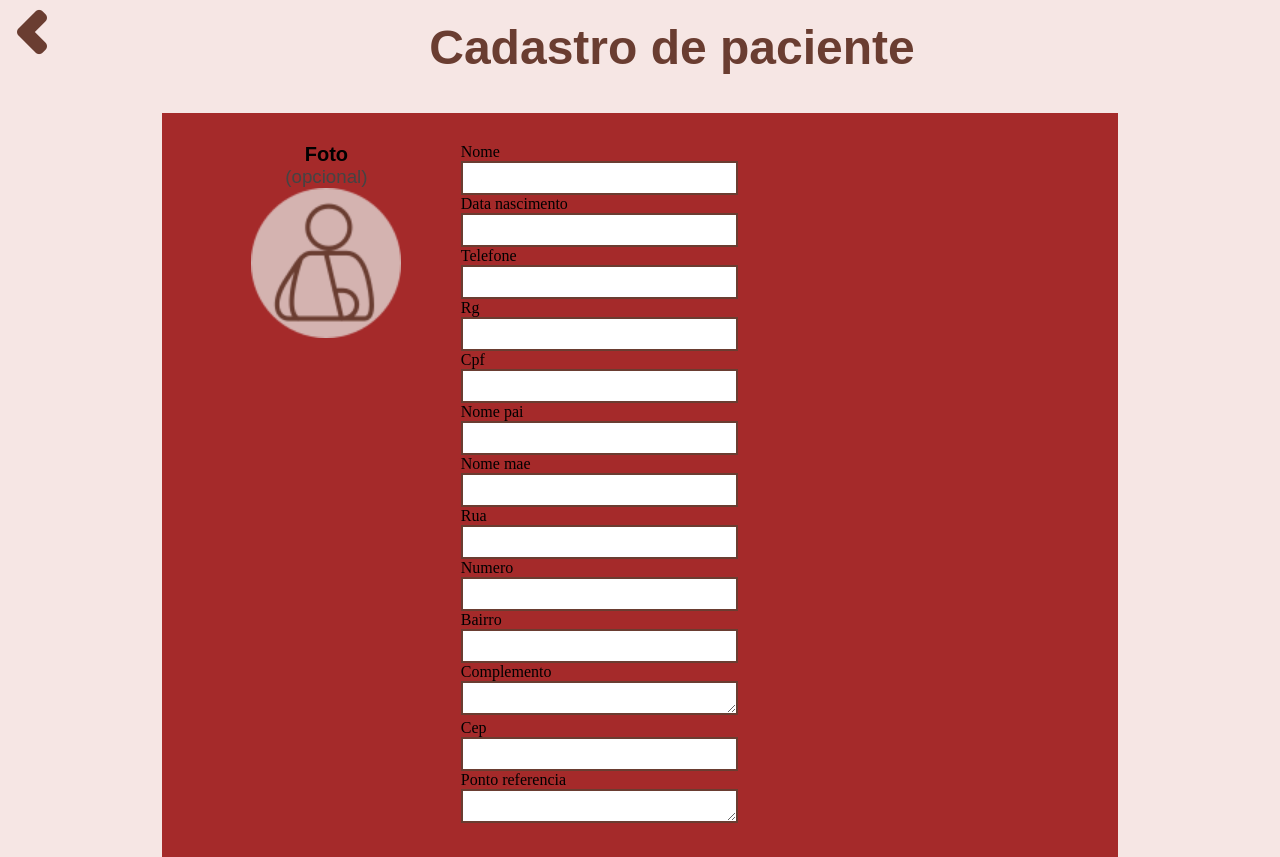
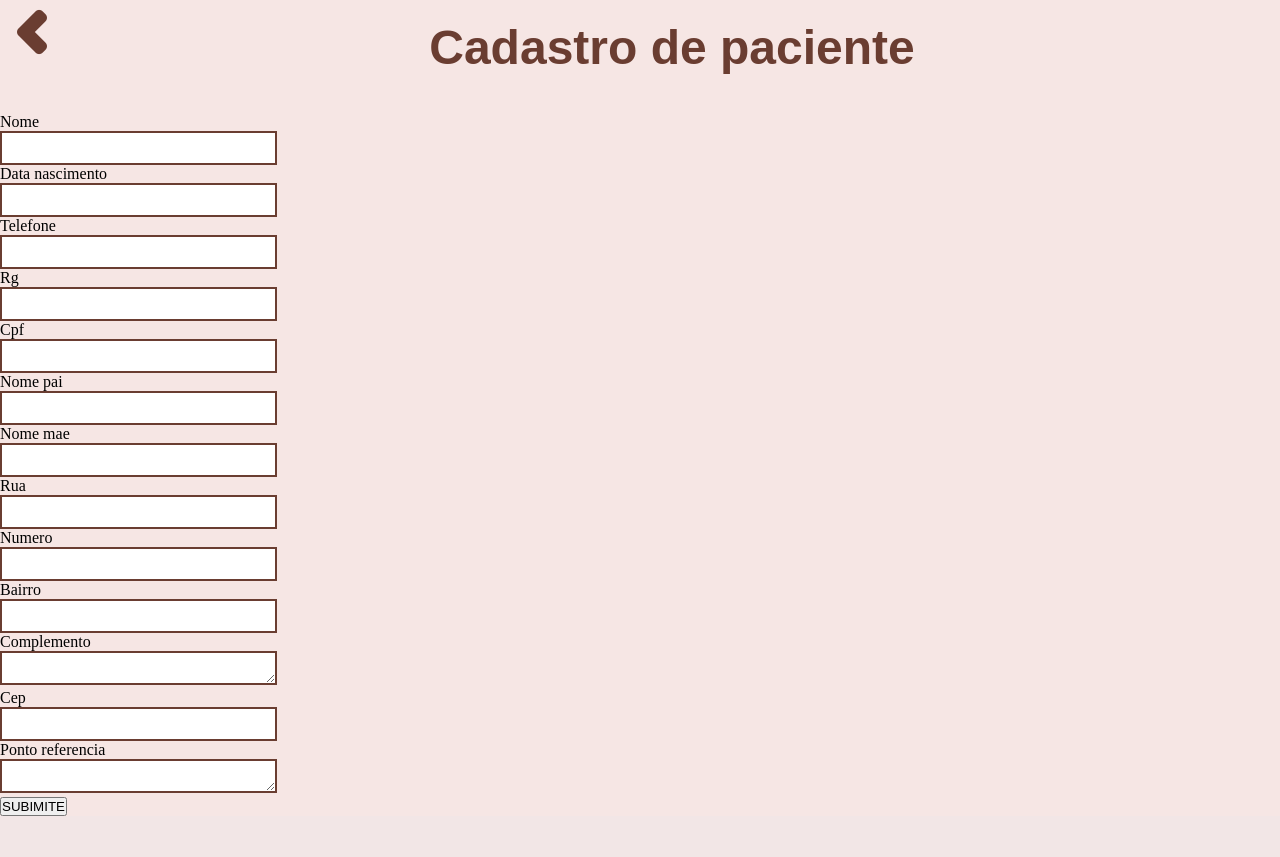
Before and after one commit to FabricioEllerSL/Clinica-Salutar, a Django app: page /pacientes/cadastro/ in a window 1280 px wide. Shown: the part 71-928 px from the top of the page. After the commit the page ends 887 px from the top, so only its background shows below. Run offline with Django 5.2, Linux system fonts and the light colour scheme.

Commit message:
fix: corrigindo cadastro paciente

```diff
--- a/pacientes/templates/pacientes/cadastro.html
+++ b/pacientes/templates/pacientes/cadastro.html
@@ -9,20 +9,18 @@
 </div>
 
 <main>
-    <div class="cadastro-infos-container">
-        <div class="cadastro-infos-section">
-            <h3 class="foto-title">Foto <br> <h3 class="foto-title-grey">(opcional)</h3></h3>
-            <div style="width: 100%; text-align: center;">
-                <img src="{% static 'home/imagens/paciente-icon.png' %}" alt="" height="150">
-            </div>
-        </div>
-        <div class="cadastro-fields-container">
-            {% for field in form %}
+    <form method="post" >
+        {% csrf_token %}
+
+        {% for field in form %}
             <label class="cadastro-label" for="{{ field.id_for_label }}">{{ field.label }}</label><br>
             {{ field }}<br>
-            {% endfor %}
-        </div>
-    </div>
+        {% endfor %}
+
+        <button type="submit">SUBIMITE</button>
+
+
+    </form>
 
 </main>
 
--- a/pacientes/views.py
+++ b/pacientes/views.py
@@ -92,13 +92,14 @@ def cadastrar_paciente(request):
 
     """ Essa view exibe o formulario de cadastro do paciente """
 
+    form = PacienteForm()
+
     if request.method == 'POST':
         form = PacienteForm(request.POST)
         if form.is_valid():
             form.save()
             return redirect('pacientes:display_pacientes')  # redirecionar para página de sucesso após cadastro
-    else:
-        form = PacienteForm()
+
 
     context_ = {
         'data_atual': data_atual,
```
Also changed, not shown: db.sqlite3.
